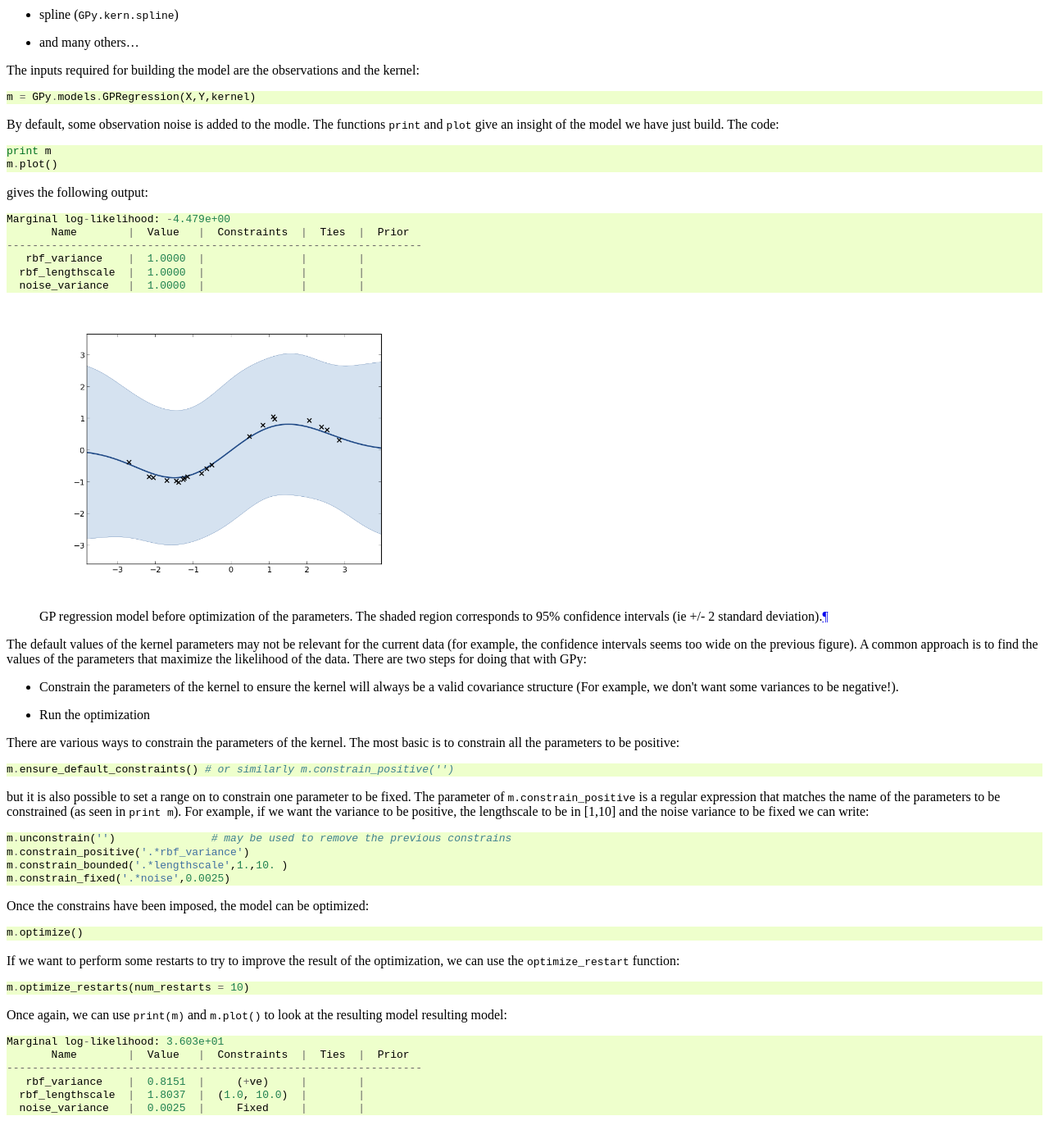
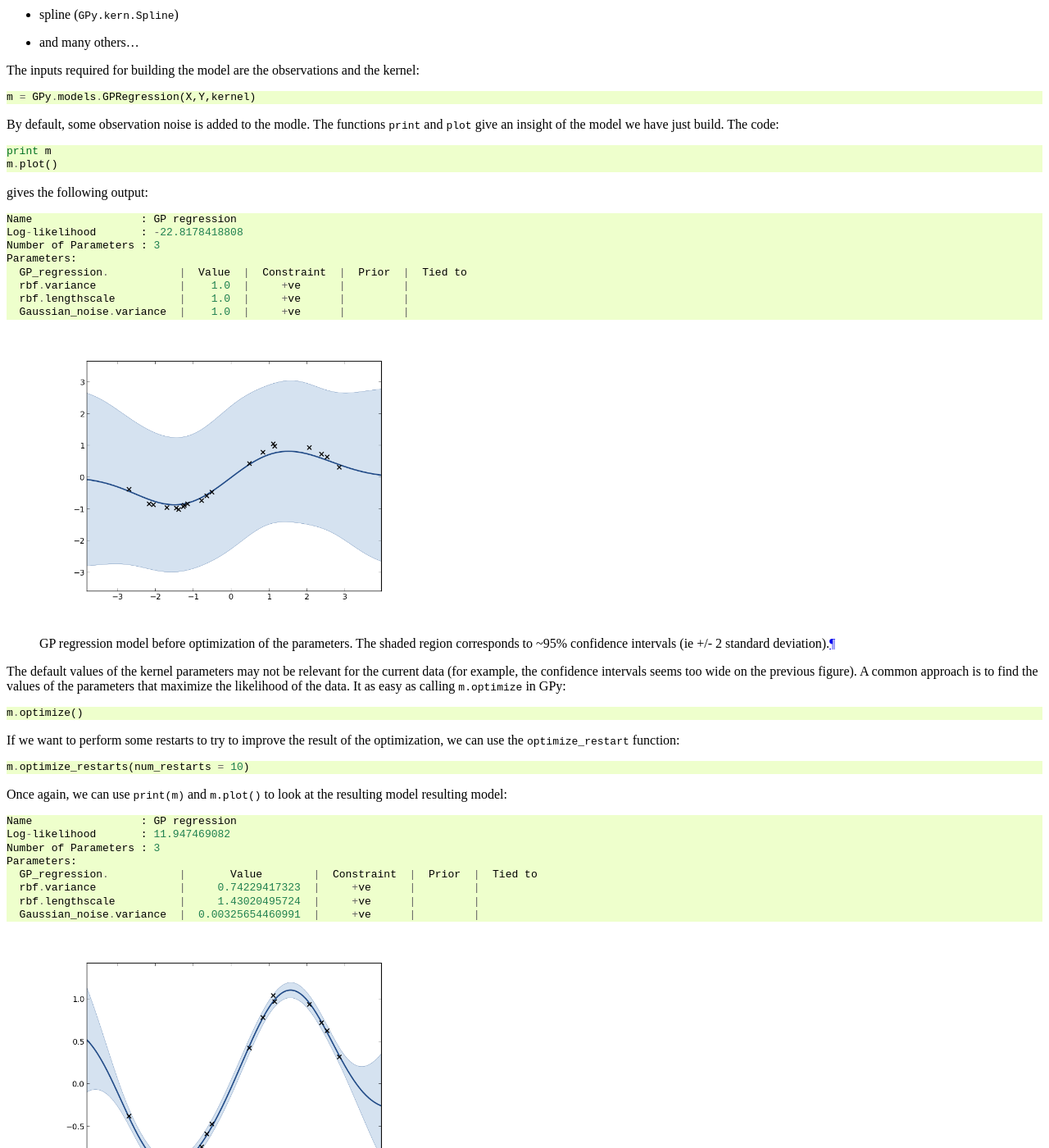
Before and after one commit to SheffieldML/GPy, a Sphinx documentation site: the page built from doc/tuto_GP_regression.rst, in a window 1280 px wide and 1400 px high, scrolled down 742 px. Shown: the whole window at 82% size. Built offline with Sphinx 7.4.7, drawn with Linux system fonts in a browser that asks for light colours; formulas are drawn with MathJax 3; some of the changed text lies outside the part shown.

Commit message:
[documentation] updated big parts of the doc

```diff
--- a/GPy/__init__.py
+++ b/GPy/__init__.py
@@ -18,6 +18,10 @@
 import kern
 import plotting
 
+# Direct imports for convenience:
+from core import Model
+from core.parameterization import Param, Parameterized, ObsAr
+
 @nottest
 def tests():
     Tester(testing).test(verbose=10)
--- a/doc/index.rst
+++ b/doc/index.rst
@@ -19,8 +19,6 @@
 Contents:
 
 .. toctree::
-   :maxdepth: 4
-
    GPy
 
 
--- a/doc/tuto_GP_regression.rst
+++ b/doc/tuto_GP_regression.rst
@@ -23,15 +23,15 @@
 
 The first step is to define the covariance kernel we want to use for the model. We choose here a kernel based on Gaussian kernel (i.e. rbf or square exponential)::
 
-    kernel = GPy.kern.rbf(input_dim=1, variance=1., lengthscale=1.)
+    kernel = GPy.kern.RBF(input_dim=1, variance=1., lengthscale=1.)
 
 The parameter ``input_dim`` stands for the dimension of the input space. The parameters ``variance`` and ``lengthscale`` are optional. Many other kernels are implemented such as:
 
-* linear (``GPy.kern.linear``)
-* exponential kernel (``GPy.kern.exponential``)
-* Matern 3/2 (``GPy.kern.Matern32``)
-* Matern 5/2 (``GPy.kern.Matern52``)
-* spline (``GPy.kern.spline``)
+* linear (:py:class:`~GPy.kern.Linear`)
+* exponential kernel (:py:class:`GPy.kern.Exponential`)
+* Matern 3/2 (:py:class:`GPy.kern.Matern32`)
+* Matern 5/2 (:py:class:`GPy.kern.Matern52`)
+* spline (:py:class:`GPy.kern.Spline`)
 * and many others...
 
 The inputs required for building the model are the observations and the kernel::
@@ -45,38 +45,28 @@
 
 gives the following output: ::
 
-    Marginal log-likelihood: -4.479e+00
-           Name        |  Value   |  Constraints  |  Ties  |  Prior
-    -----------------------------------------------------------------
-       rbf_variance    |  1.0000  |               |        |
-      rbf_lengthscale  |  1.0000  |               |        |
-      noise_variance   |  1.0000  |               |        |
+  Name                 : GP regression
+  Log-likelihood       : -22.8178418808
+  Number of Parameters : 3
+  Parameters:
+    GP_regression.           |  Value  |  Constraint  |  Prior  |  Tied to
+    rbf.variance             |    1.0  |     +ve      |         |
+    rbf.lengthscale          |    1.0  |     +ve      |         |
+    Gaussian_noise.variance  |    1.0  |     +ve      |         |
 
 .. figure::  Figures/tuto_GP_regression_m1.png
     :align:   center
     :height: 350px
 
-    GP regression model before optimization of the parameters. The shaded region corresponds to 95% confidence intervals (ie +/- 2 standard deviation).
+    GP regression model before optimization of the parameters. The shaded region corresponds to ~95% confidence intervals (ie +/- 2 standard deviation).
 
-The default values of the kernel parameters may not be relevant for the current data (for example, the confidence intervals seems too wide on the previous figure). A common approach is to find the values of the parameters that maximize the likelihood of the data. There are two steps for doing that with GPy:
+The default values of the kernel parameters may not be relevant for
+the current data (for example, the confidence intervals seems too wide
+on the previous figure). A common approach is to find the values of
+the parameters that maximize the likelihood of the data. It as easy as
+calling ``m.optimize`` in GPy::
 
-* Constrain the parameters of the kernel to ensure the kernel will always be a valid covariance structure (For example, we don\'t want some variances to be negative!).
-* Run the optimization
-
-There are various ways to constrain the parameters of the kernel. The most basic is to constrain all the parameters to be positive::
-
-    m.ensure_default_constraints() # or similarly m.constrain_positive('')
-
-but it is also possible to set a range on to constrain one parameter to be fixed. The parameter of ``m.constrain_positive`` is a regular expression that matches the name of the parameters to be constrained (as seen in ``print m``). For example, if we want the variance to be positive, the lengthscale to be in [1,10] and the noise variance to be fixed we can write::
-
-    m.unconstrain('')               # may be used to remove the previous constrains
-    m.constrain_positive('.*rbf_variance')
-    m.constrain_bounded('.*lengthscale',1.,10. )
-    m.constrain_fixed('.*noise',0.0025)
-
-Once the constrains have been imposed, the model can be optimized::
-
-    m.optimize()
+  m.optimize()
 
 If we want to perform some restarts to try to improve the result of the optimization, we can use the ``optimize_restart`` function::
 
@@ -84,12 +74,14 @@
 
 Once again, we can use ``print(m)`` and ``m.plot()`` to look at the resulting model  resulting model::
 
-    Marginal log-likelihood: 3.603e+01
-           Name        |  Value   |  Constraints  |  Ties  |  Prior
-    -----------------------------------------------------------------
-       rbf_variance    |  0.8151  |     (+ve)     |        |
-      rbf_lengthscale  |  1.8037  |  (1.0, 10.0)  |        |
-      noise_variance   |  0.0025  |     Fixed     |        |
+  Name                 : GP regression
+  Log-likelihood       : 11.947469082
+  Number of Parameters : 3
+  Parameters:
+    GP_regression.           |       Value        |  Constraint  |  Prior  |  Tied to
+    rbf.variance             |     0.74229417323  |     +ve      |         |
+    rbf.lengthscale          |     1.43020495724  |     +ve      |         |
+    Gaussian_noise.variance  |  0.00325654460991  |     +ve      |         |
 
 .. figure::  Figures/tuto_GP_regression_m2.png
     :align:   center
@@ -113,29 +105,35 @@
     Y = np.sin(X[:,0:1]) * np.sin(X[:,1:2])+np.random.randn(50,1)*0.05
 
     # define kernel
-    ker = GPy.kern.Matern52(2,ARD=True) + GPy.kern.white(2)
+    ker = GPy.kern.Matern52(2,ARD=True) + GPy.kern.White(2)
 
     # create simple GP model
     m = GPy.models.GPRegression(X,Y,ker)
 
-    # contrain all parameters to be positive
-    m.constrain_positive('')
-
     # optimize and plot
-    m.optimize('tnc', max_f_eval = 1000)
+    m.optimize(max_f_eval = 1000)
     m.plot()
     print(m)
 
 The flag ``ARD=True`` in the definition of the Matern kernel specifies that we want one lengthscale parameter per dimension (ie the GP is not isotropic). The output of the last two lines is::
 
-    Marginal log-likelihood: 6.682e+01
-             Name          |  Value   |  Constraints  |  Ties  |  Prior
-    ---------------------------------------------------------------------
-        Mat52_variance     |  0.3860  |     (+ve)     |        |
-      Mat52_lengthscale_0  |  2.0578  |     (+ve)     |        |
-      Mat52_lengthscale_1  |  1.8542  |     (+ve)     |        |
-        white_variance     |  0.0023  |     (+ve)     |        |
-        noise variance     |  0.0000  |     (+ve)     |        |
+  Name                 : GP regression
+  Log-likelihood       : 26.787156248
+  Number of Parameters : 5
+  Parameters:
+    GP_regression.           |        Value        |  Constraint  |  Prior  |  Tied to
+    add.Mat52.variance       |     0.385463739076  |     +ve      |         |
+    add.Mat52.lengthscale    |               (2,)  |     +ve      |         |
+    add.white.variance       |  0.000835329608514  |     +ve      |         |
+    Gaussian_noise.variance  |  0.000835329608514  |     +ve      |         |
+
+If you want to see the ``ARD`` parameters explicitly print them
+directly::
+
+  >>> print m.add.Mat52.lengthscale
+    Index  |  GP_regression.add.Mat52.lengthscale  |  Constraint  |   Prior   |  Tied to
+     [0]   |                            1.9575587  |     +ve      |           |    N/A
+     [1]   |                            1.9689948  |     +ve      |           |    N/A
 
 .. figure::  Figures/tuto_GP_regression_m3.png
     :align:   center
```
Also changed, not shown: doc/tuto_creating_new_models.rst (+51 -3 lines), doc/tuto_interacting_with_models.rst (+63 -56 lines).
